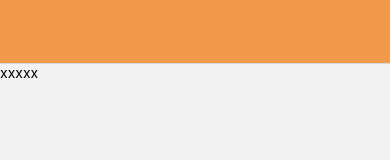
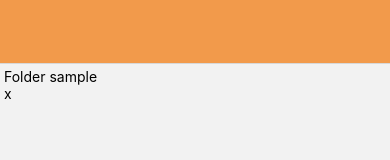
Before and after one commit to grandtan/React-Native-Test, a React Native app: screen /Home in a window 390 px wide. Shown: the top 160 px of the page. Built offline with nearby package versions, Linux system fonts and the light colour scheme.

Commit message:
build: icon lib

```diff
--- a/package.json
+++ b/package.json
@@ -15,7 +15,8 @@
     "react": "17.0.2",
     "react-native": "0.66.4",
     "react-native-safe-area-context": "^4.4.1",
-    "react-native-screens": "^3.18.2"
+    "react-native-screens": "^3.18.2",
+    "react-native-vector-icons": "^9.2.0"
   },
   "devDependencies": {
     "@babel/core": "^7.12.9",
--- a/src/pages/home.tsx
+++ b/src/pages/home.tsx
@@ -1,6 +1,19 @@
 import React from "react";
-import { StyleSheet, Text, View, AppRegistry } from "react-native";
+import { StyleSheet, Text, View, AppRegistry, Button, TouchableOpacity } from "react-native";
 
-const Home = () => <Text>xxxxx</Text>;
+const Home = () => {
+
+    return (
+        <View style={{ padding: 4 }}>
+            <TouchableOpacity>
+                <View style={{ display: 'flex', justifyContent: 'flex-start' }}>
+                    <Text>Folder sample</Text>
+                    <Text>x</Text>
+                </View>
+            </TouchableOpacity>
+
+        </View>
+    )
+}
 
 export default Home
```
Also changed, not shown: 1 other file (tests, documents, lock files or other folders).
